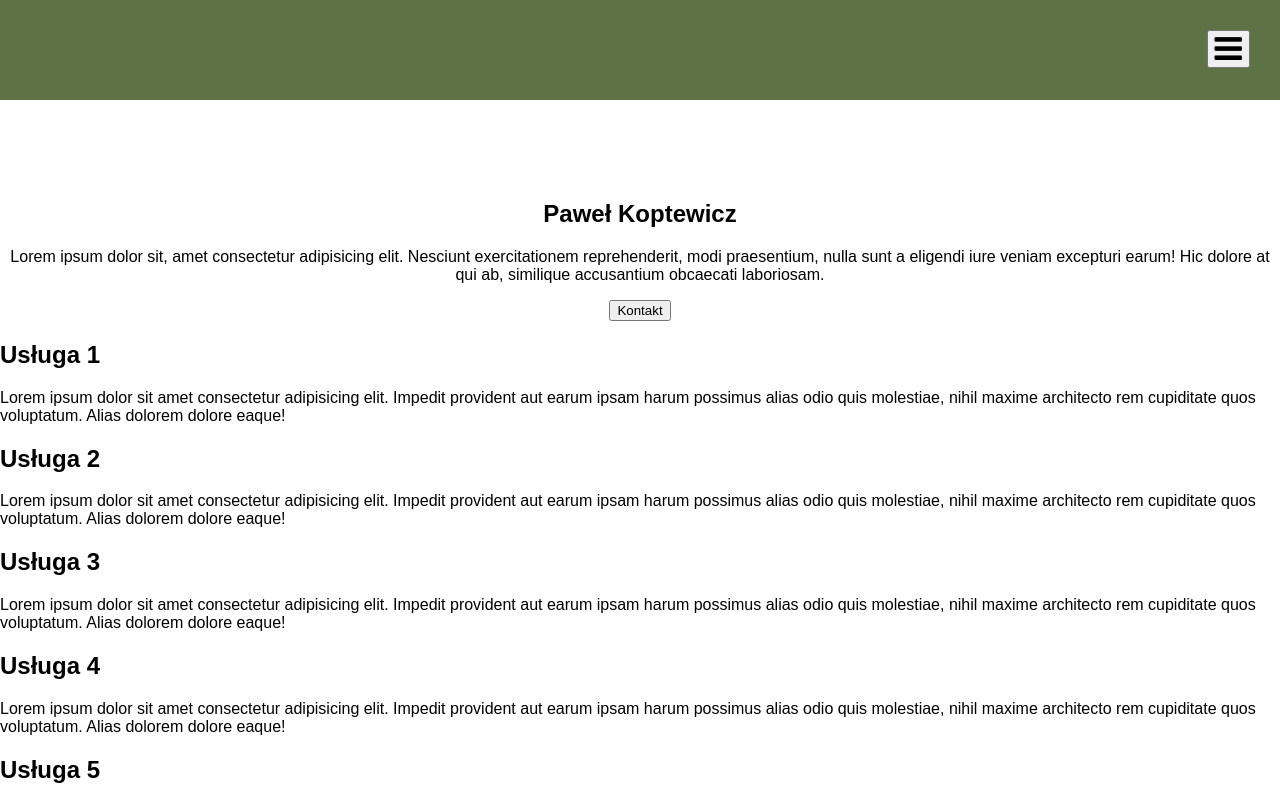
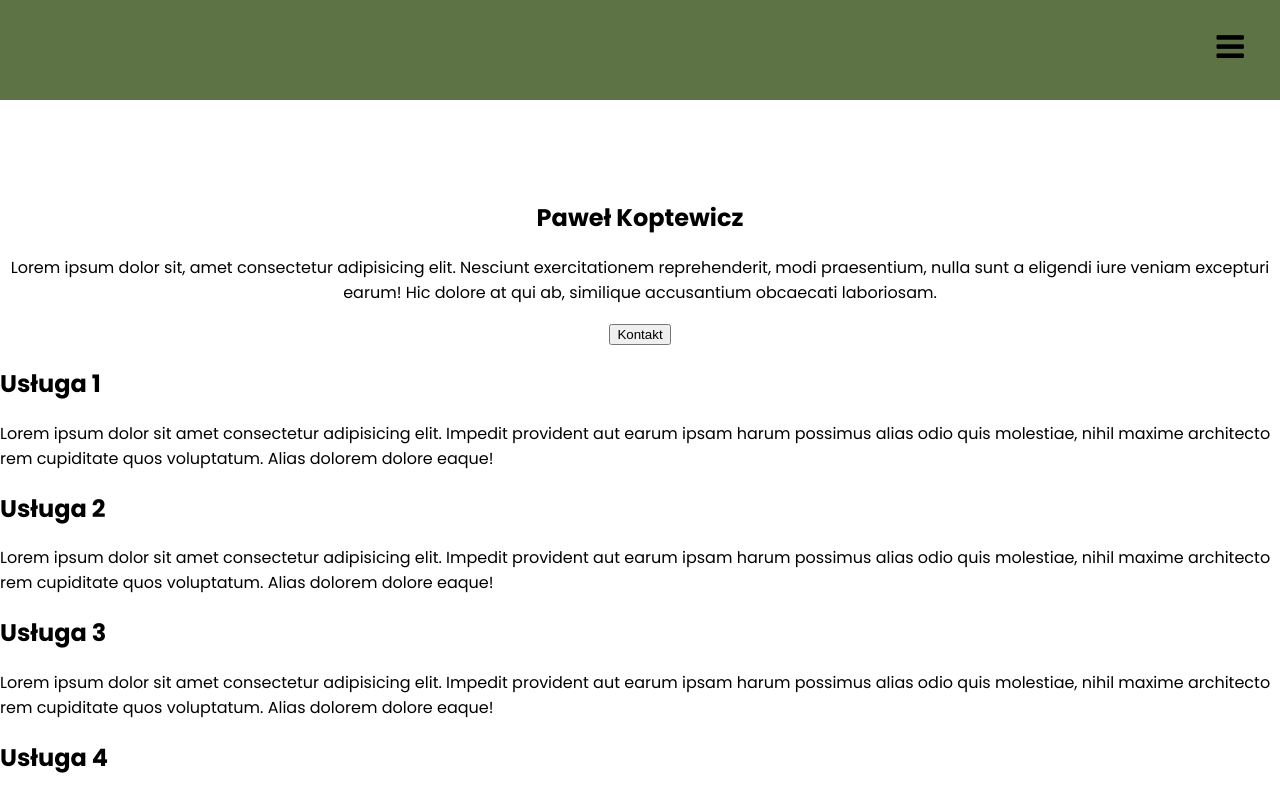
Before and after one commit to mkoptewicz/uslugi-lesne, a plain HTML site: page index.html in a window 1280 px wide. Shown: the top 792 px of the page. Drawn offline with Linux system fonts and the light colour scheme.

Commit message:
change font family

```diff
--- a/index.html
+++ b/index.html
@@ -8,6 +8,7 @@
       rel="stylesheet"
       href="https://cdnjs.cloudflare.com/ajax/libs/font-awesome/4.7.0/css/font-awesome.min.css"
     />
+    <link href="https://fonts.googleapis.com/css2?family=Poppins:wght@400;500;700&display=swap" rel="stylesheet">
     <link rel="stylesheet" href="styles.css" />
   </head>
   <body>
--- a/styles.css
+++ b/styles.css
@@ -9,8 +9,7 @@
 body {
   margin: 0;
   padding: 0;
-  font-family: arial;
-
+  font-family: "Poppins", sans-serif;
 }
 
 a {
@@ -35,6 +34,7 @@ a {
   right: 0;
   background-color: var(--dark-green);
   transition: 0.3s;
+  font-weight: bold;
 }
 .nav--visible {
   transform: translateX(0);
@@ -48,13 +48,16 @@ a {
 
 .nav__link {
   text-decoration: none;
-  padding: 1rem;
+  padding: 2rem;
 }
 .nav-toggle {
   position: absolute;
   top: 30px;
   right: 30px;
   z-index: 1;
+  background-color: var(--dark-green);
+  border: 0;
+  cursor: pointer;
 }
 .nav-toggle.active {
 }
```
